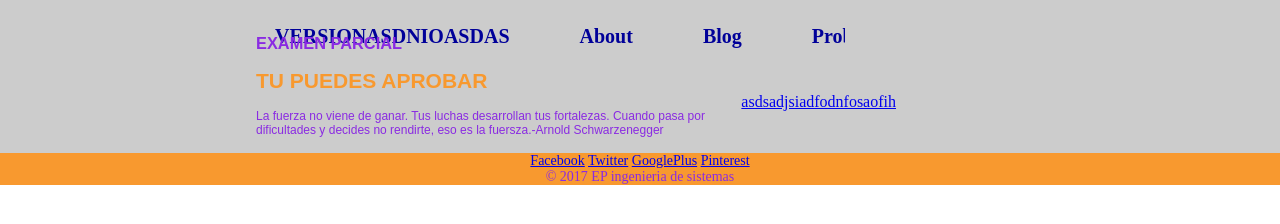
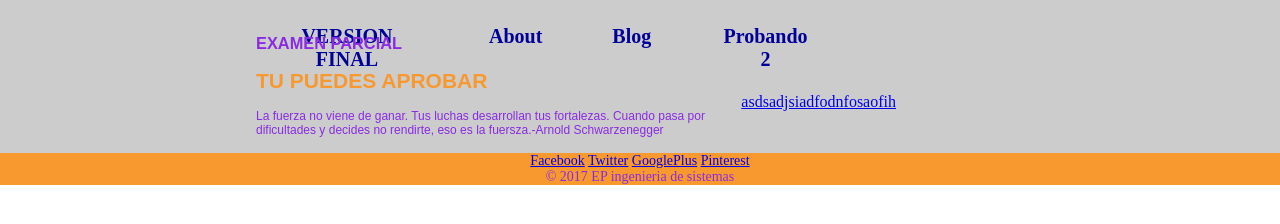
Before and after one commit to rivagt/ExamenParcial01, a plain HTML site: page public_html/index.html in a window 1280 px wide. Shown: the top 224 px of the page. Drawn offline with Linux system fonts and the light colour scheme.

Commit message:
Rivaldo push

```diff
--- a/public_html/index.html
+++ b/public_html/index.html
@@ -18,7 +18,7 @@ and open the template in the editor.
                 <nav>
                     <a href="index.html" class="logo"><img src="imagenes/logo01.png" alt=""/></a>
                     <ul id="navigation">
-                        <li class="selected"><a href="index.html">VERSIONASDNIOASDAS</a></li>
+                        <li class="selected"><a href="index.html">VERSION FINAL</a></li>
                         <li class="menu"><a href="vista/about.html">About</a></li>
                         <li class="menu"><a href="vista/blog.html">Blog</a></li>
                         <li class="menu"><a href="vista/contact.html">Probando 2</a></li>
```
Also changed, not shown: 1 other file.
